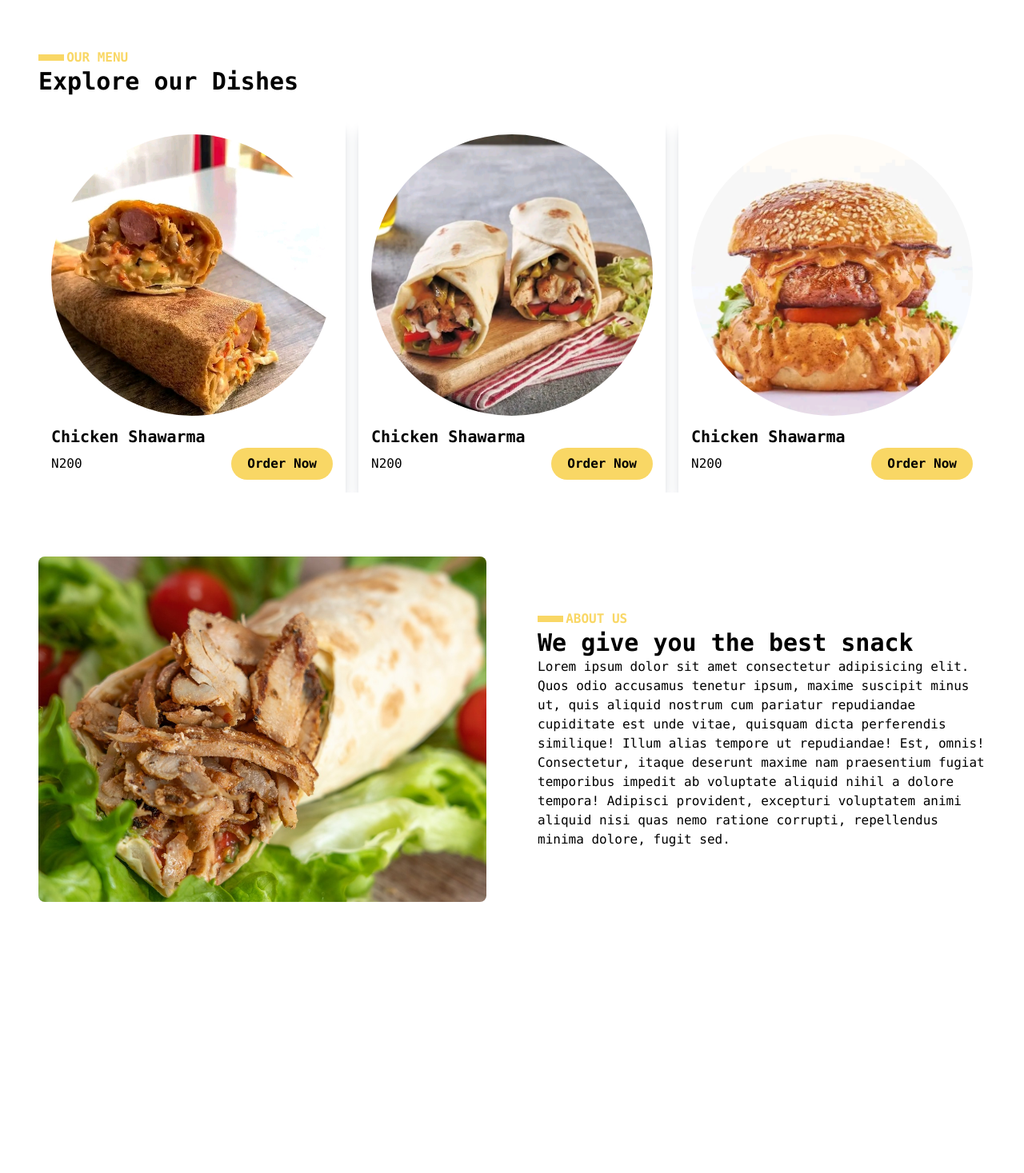
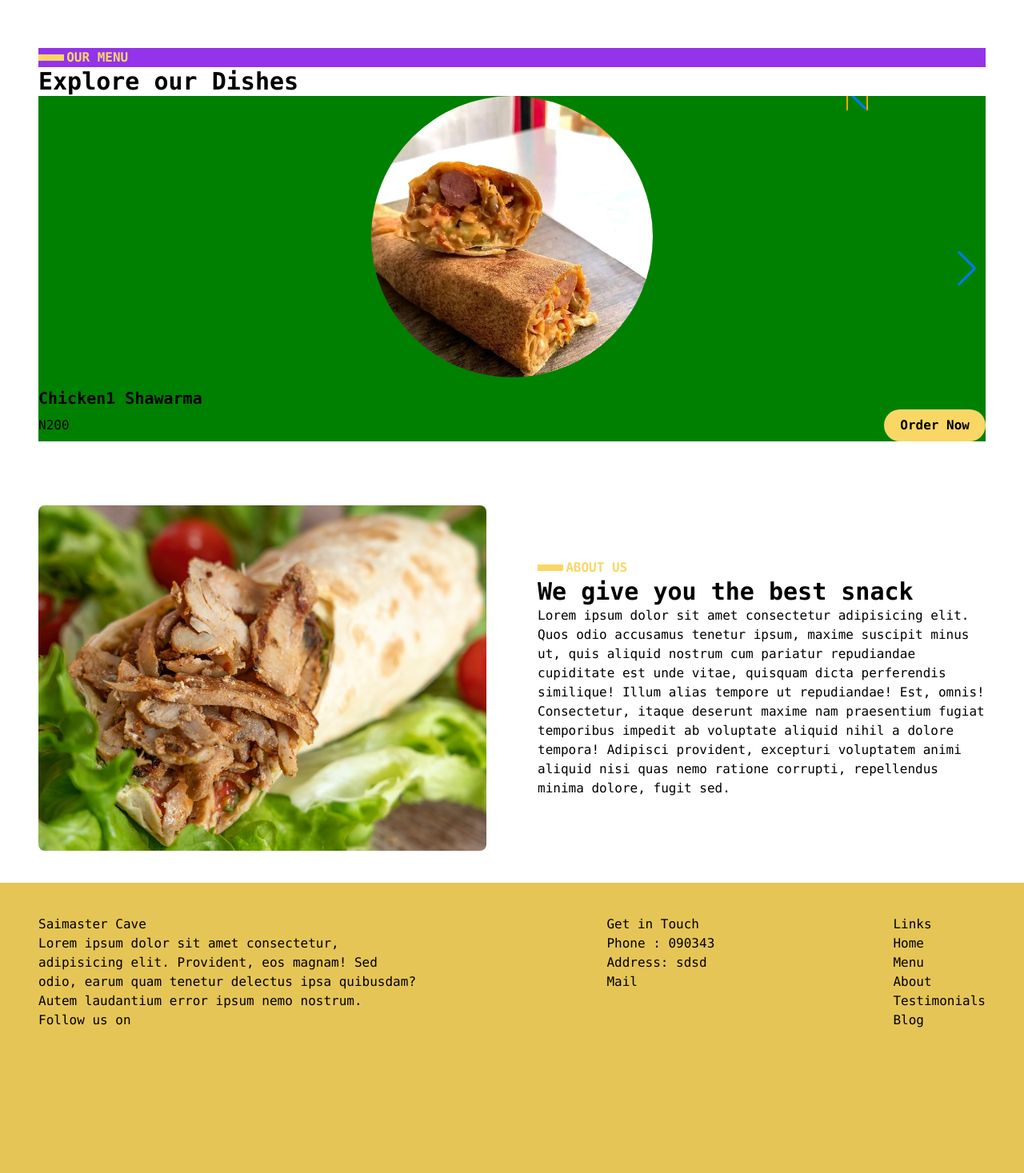
Before and after one commit to Bukason20/Saimaster-cave, a website: page public/index.html in a window 1280 px wide. Shown: the part 780-2247 px from the top of the page at 80% size. Before the commit the page ends 1948 px from the top, so only its background shows below. Drawn offline with nearby package versions, Linux system fonts and the light colour scheme.

Commit message:
made some changes

```diff
--- a/package.json
+++ b/package.json
@@ -3,13 +3,14 @@
   "version": "1.0.0",
   "main": "index.js",
   "scripts": {
-    "build-css" : "tailwindcss build src/styles.css -o public/styles.css --watch"
+    "build-css": "tailwindcss build src/styles.css -o public/styles.css --watch"
   },
   "keywords": [],
   "author": "",
   "license": "ISC",
   "description": "",
   "dependencies": {
+    "swiper": "^11.1.1",
     "tailwindcss": "^3.4.3"
   }
 }
--- a/public/index.html
+++ b/public/index.html
@@ -5,6 +5,7 @@
     <meta name="viewport" content="width=device-width, initial-scale=1.0">
     <title>Document</title>
     <link rel="stylesheet" href="styles.css">
+    <link rel="stylesheet" href="https://cdn.jsdelivr.net/npm/swiper@11/swiper-bundle.min.css"/>
 </head>
 <body class="font-mono">
     <header class="relative">
@@ -27,14 +28,18 @@
              <button class="bg-[rgb(249,215,101)] py-2 px-5 rounded-full cursor-pointer font-semibold">Order Now</button>
 
         </nav>
-        <div class="hero-cont flex py-6 flex-col md:flex-row justify-between items-center mt-8 gap-4 relative">
-            <div class="hero-content mb-4 md:mb-0">
-                <h1 class="text-5xl text-center md:text-left font-semibold mb-4 overflow-hidden">Satisfy Your Cravings</h1>
+        <div class="hero-cont flex py-6 flex-col md:flex-row justify-between items-center mt-8 gap-4 relative overflow-visible">
+            <div class="hero-content mb-4 md:mb-0 overflow-visible">
+                <h1 class="text-5xl text-center md:text-left font-semibold overflow-hidden pb-4">Satisfy Your Cravings</h1>
                 <p class="text-center md:text-left">We provide the tastiest and most affordable sharwamas made of quality, beef and chicken.</p>
+                <div class="relative overflow-visible">
                     <div class="hero-btns mt-4 w-fit mx-auto md:mx-2">
                         <button class="bg-[rgb(249,215,101)] py-2 px-5 rounded-md cursor-pointer font-semibold">Order Now</button>
                         <button class="bg-[rgb(249,215,101)] py-2 px-5 rounded-md cursor-pointer font-semibold">See Menu</button>
                     </div>
+                    <img src="./images/Finger.png" alt="">
+                </div>
+
 
                 <div class="hero-cards flex gap-2 md:gap-4 mt-10 md:mt-16">
                     <div class="card text-[0.7rem]">
@@ -64,20 +69,21 @@
 
         </div>
 
-        <img src="./images/Finger.png" alt="" class="absolute h-32 top-[30.5%] left-[-9%] md:top-[45.5%] md:left-[-4%]">
+
     </header>
 
     <main>
 
         <!-- -----------------------------------MENU SECTION--------------------------------------- -->
         <section class="menu-section">
-            <h3>OUR MENU</h3>
+            <h3 class="bg-purple-600">OUR MENU</h3>
             <h1 class="text-3xl font-bold">Explore our Dishes</h1>
 
-            <div class="menus grid grid-flow-row md:grid-flow-col gap-4 mt-8">
-                <div class="menu shadow-gray-300 shadow-lg h-fit p-4 w-fit">
+            <div class="swiper mySwiper">
+                <div class="swiper-wrapper">
+                    <div class="swiper-slide">
                         <img src="images/sharwama1.jpg" alt="" class="w-[22rem] rounded-full aspect-square object-cover mx-auto mb-3">
-                    <h2 class="font-bold text-xl before:content-['']">Chicken Shawarma</h2>
+                        <h2 class="font-bold text-xl before:content-['']">Chicken1 Shawarma</h2>
 
                         <div class="price flex justify-between items-center">
                             <p>N200</p>
@@ -85,9 +91,9 @@
                         </div>
                     </div>
 
-                <div class="menu shadow-gray-300 shadow-lg h-fit p-4 w-fit">
+                    <div class="swiper-slide">
                         <img src="images/sharwama2.jpg" alt="" class="w-[22rem] rounded-full aspect-square object-cover mx-auto mb-3">
-                    <h2 class="font-bold text-xl">Chicken Shawarma</h2>
+                        <h2 class="font-bold text-xl">Chicken2 Shawarma</h2>
 
                         <div class="price flex justify-between items-center">
                             <p>N200</p>
@@ -95,9 +101,9 @@
                         </div>
                     </div>
 
-                <div class="menu shadow-gray-300 shadow-lg h-fit p-4 w-fit">
+                    <div class="swiper-slide">
                         <img src="images/burger1.jpg" alt="" class="w-[22rem] rounded-full aspect-square object-cover mx-auto mb-3">
-                    <h2 class="font-bold text-xl">Chicken Shawarma</h2>
+                        <h2 class="font-bold text-xl">Chicken3 Shawarma</h2>
 
                         <div class="price flex justify-between items-center">
                             <p>N200</p>
@@ -105,6 +111,17 @@
                         </div>
                     </div>
                 </div>
+
+                <div class="swiper-pagination"></div>
+
+                <!-- If we need navigation buttons -->
+                <!-- <div class="bg-slate-600 absolute top-0 left-1"> -->
+                    <div class="swiper-button-prev"></div>
+                    <div class="swiper-button-next"></div>
+                <!-- </div> -->
+
+            </div>
+
         </section>
 
         <!-- -----------------------------------------------------------------ABOUT SECTION------------------------------------------------------ -->
@@ -126,8 +143,48 @@
         </section>
     </main>
 
-    <footer>
+    <footer class="bg-[rgb(230,197,87)] h-[50vh] flex flex-col md:flex-row justify-between">
+        <div class="w-[40%]">
+            <h2>Saimaster Cave</h2>
+            <p >Lorem ipsum dolor sit amet consectetur, adipisicing elit. Provident, eos magnam! Sed odio, earum quam tenetur delectus ipsa quibusdam? Autem laudantium error ipsum nemo nostrum.</p>
+            <p>Follow us on</p>
+        </div>
 
+        <div class="flex w-[40%] justify-between">
+            <div class="footerContact">
+                <h2>Get in Touch</h2>
+                <p>Phone : 090343</p>
+                <p>Address: sdsd</p>
+                <p>Mail</p>
+            </div>
+            <div class="footerLinks">
+                <h2>Links</h2>
+                <p>Home</p>
+                <p>Menu</p>
+                <p>About</p>
+                <p>Testimonials</p>
+                <p>Blog</p>
+            </div>
+        </div>
     </footer>
 </body>
+
+<script src="https://cdn.jsdelivr.net/npm/swiper@11/swiper-bundle.min.js"></script>
+
+<!-- Initialize Swiper -->
+<script>
+  var swiper = new Swiper(".mySwiper", {
+    // observer:true,
+    // observeParents: true,
+    // parallax:true,
+    slidesPerView: 1,
+    spaceBetween: 30,
+    loop: true,
+    // centeredSlides: true,
+    navigation: {
+      nextEl: ".swiper-button-next",
+      prevEl: ".swiper-button-prev",
+    },
+  });
+</script>
 </html>
--- a/src/styles.css
+++ b/src/styles.css
@@ -8,7 +8,7 @@
 header{
   @apply py-6 px-6 md:px-12 min-h-[100vh]
 }
-section{
+section, footer{
   @apply py-10 px-6 md:px-12
 }
 section h3{
@@ -32,8 +32,73 @@ section h3::before{
 .card{
   @apply text-center bg-[rgb(249,215,101)] shadow-md px-2 py-3 md:py-5 md:px-3  rounded text-[0.7rem] md:text-base
 }
+.hero-content img{
+  @apply h-10 absolute top-[9%] left-[-13.5%];
+
+  animation: appear 1s ease-in-out forwards, click 1s ease 1.5s infinite;
+  /* animation: ;  */
+}
+@keyframes appear {
+  0%{
+    top: 9%;
+    left: -35%;
+  }
+  100%{
+    top: 9%;
+    left: -13.5%;
+    animation: click 1s ease 1.5s infinite;
+  }
+}
+
+@keyframes click{
+  0%{
+    left: -15%;
+  }
+  100%{
+    left: -13.5%;
+  }
+}
+
 
 /* -------------------------------------------------------------------------MENU SECTION------------------------------------------------------------------- */
-
+.swiper{
+  width: 100%;
+  height: 100%;
+  background-color: red;
+  overflow: visible;
+}
+.swiper-wrapper{
+  /* background-color: blue; */
+  width: 300%;
+  display: flex;
+  padding: 300%;
+  padding-top: 0;
+  padding-bottom: 0;
+  padding-left: 0;
+  overflow: visible;
+}
+.swiper-slide{
+  display: block;
+  background-color: green;
+  /* display: flex; */
+  width: 50%;
+  object-fit: cover;
+  overflow: visible;
+}
+.swiper-button-prev{
+  background-color: orange;
+  transform: translate(1000px, -220px);
+  /* transform: translateY(-150px); */
+  z-index: 30;
+  height: 2rem;
+  font-size: 0.2rem;
+}
+.swiper-button-prev::after{
+  position: absolute;
+  background-color: green;
+}
+.swiper-notification{
+  background-color: red;
+}
 
 /* ----------------------------------------------------------------------------ABOUT SECTION---------------------------------------------------------------------------- */
```
Also changed, not shown: public/script.js (added, +29 -0 lines), public/images/Finger.png, public/styles.css, 1 other file. Lines whose indentation alone changed are shown as unchanged.
